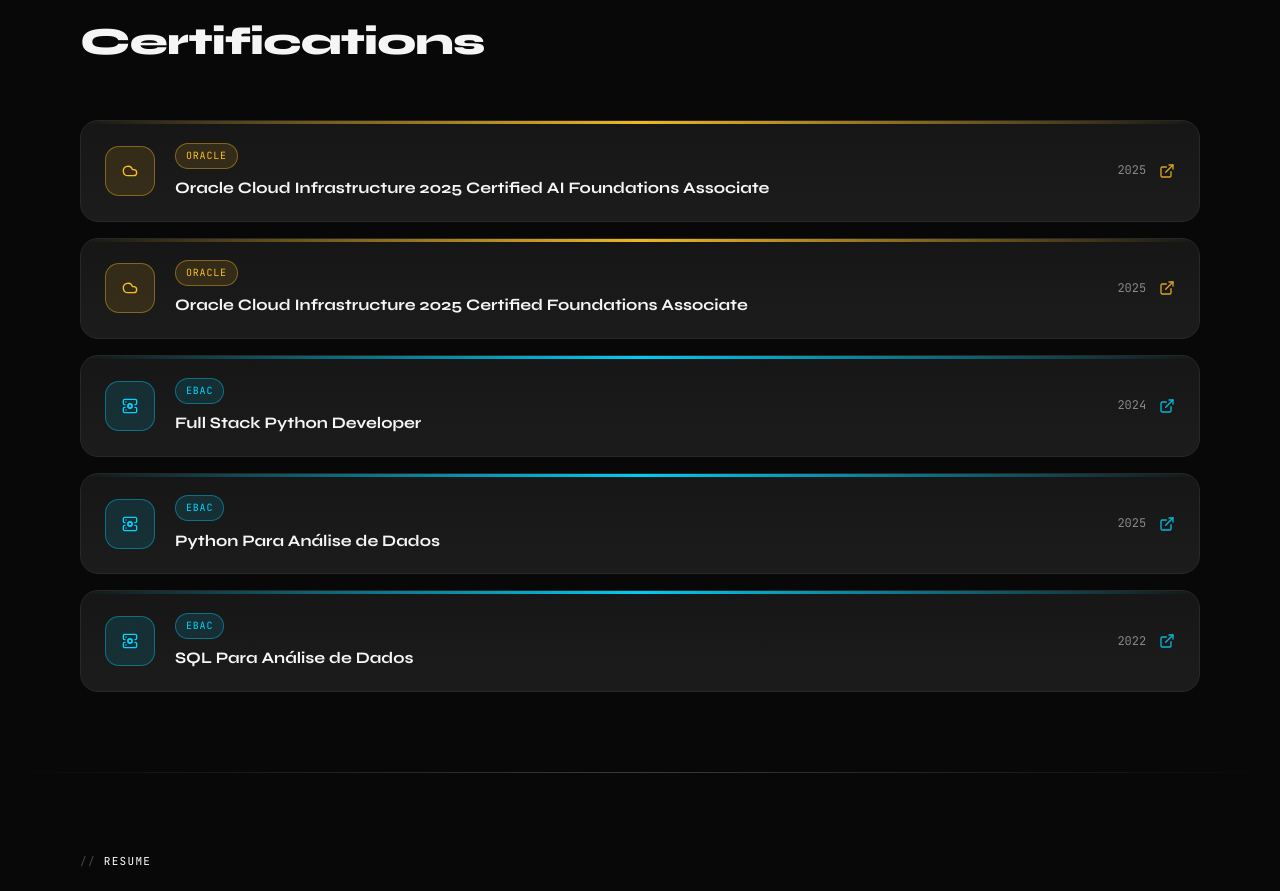
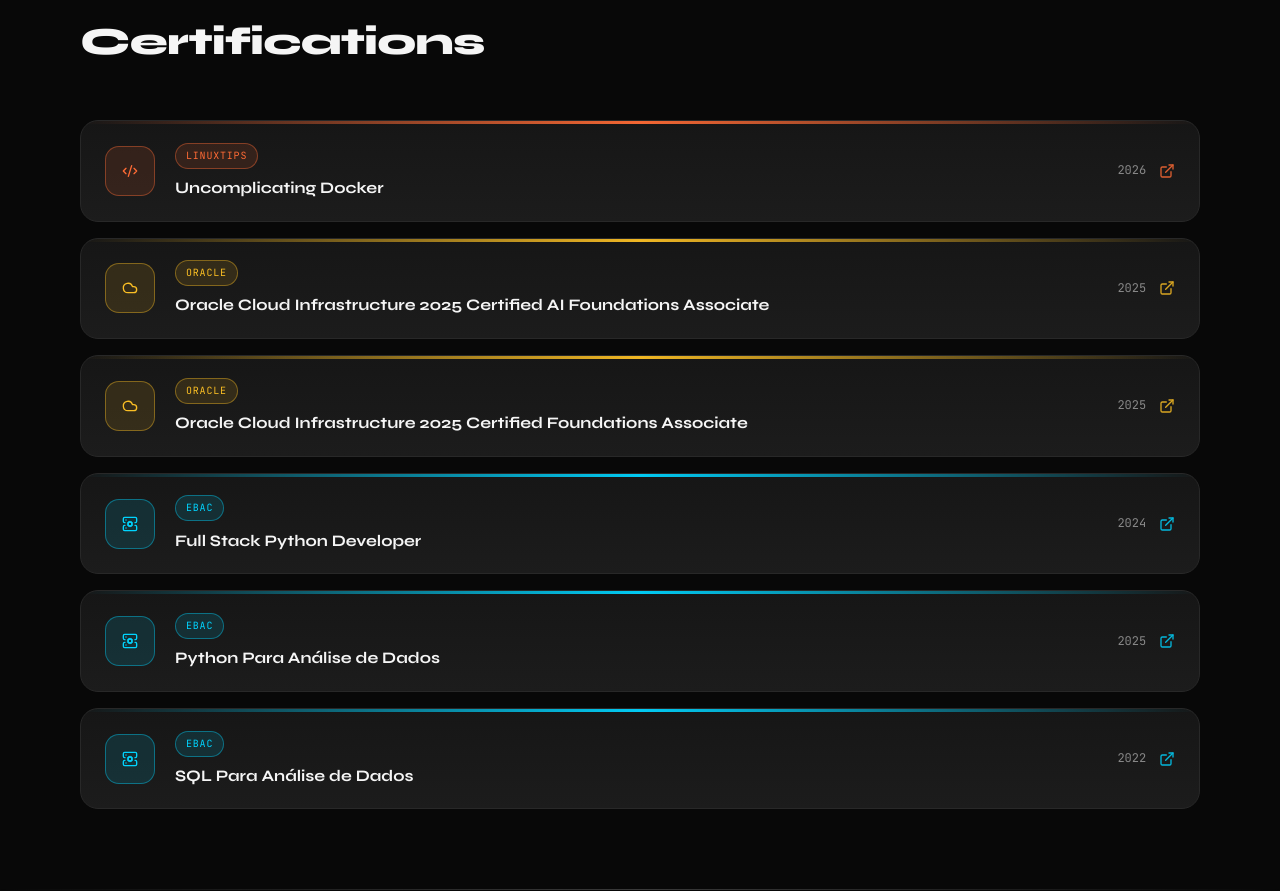
Before and after one commit to csarsantos96/cesar.dev, a React (Vite) app: page / in a window 1280 px wide. Shown: the part 3002-3893 px from the top of the page. Built offline with nearby package versions, Linux system fonts and the light colour scheme.

Commit message:
feat: add new certification for Docker from LINUXtips

```diff
--- a/src/components/Certifications.tsx
+++ b/src/components/Certifications.tsx
@@ -110,6 +110,13 @@
 
 const certs: Cert[] = [
   {
+  badge: 'Docker',
+  name: 'Uncomplicating Docker',
+  issuer: 'LINUXtips',
+  year: '2026',
+  url: 'https://www.credential.net/4033f97c-52d2-4977-8658-69e3fc411db3',
+},
+  {
     badge: 'Oracle',
     name: 'Oracle Cloud Infrastructure 2025 Certified AI Foundations Associate',
     issuer: 'Oracle',
```
